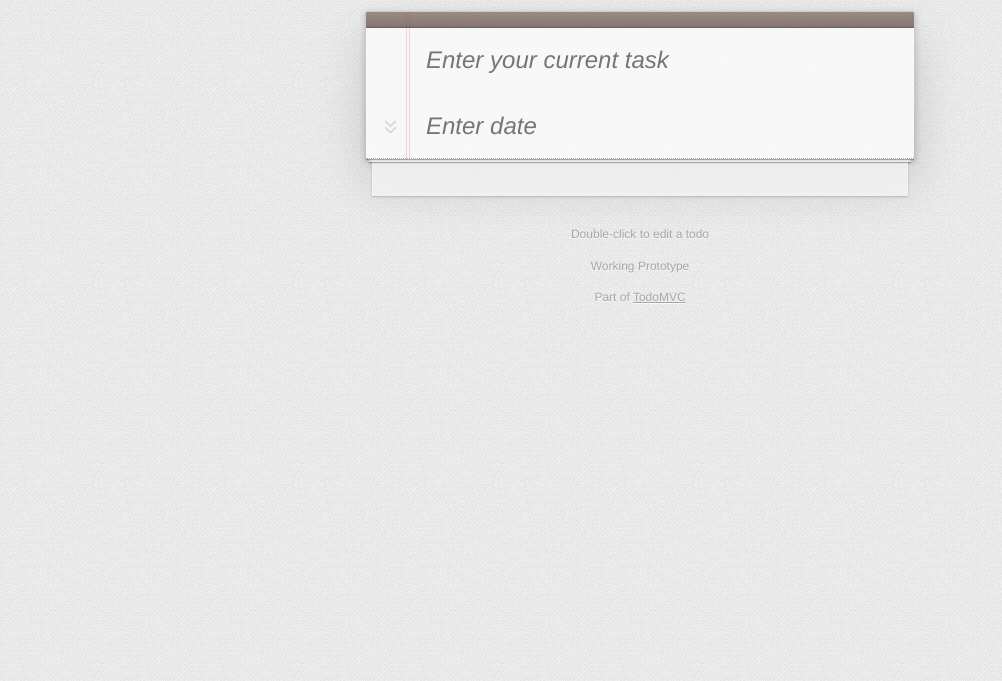
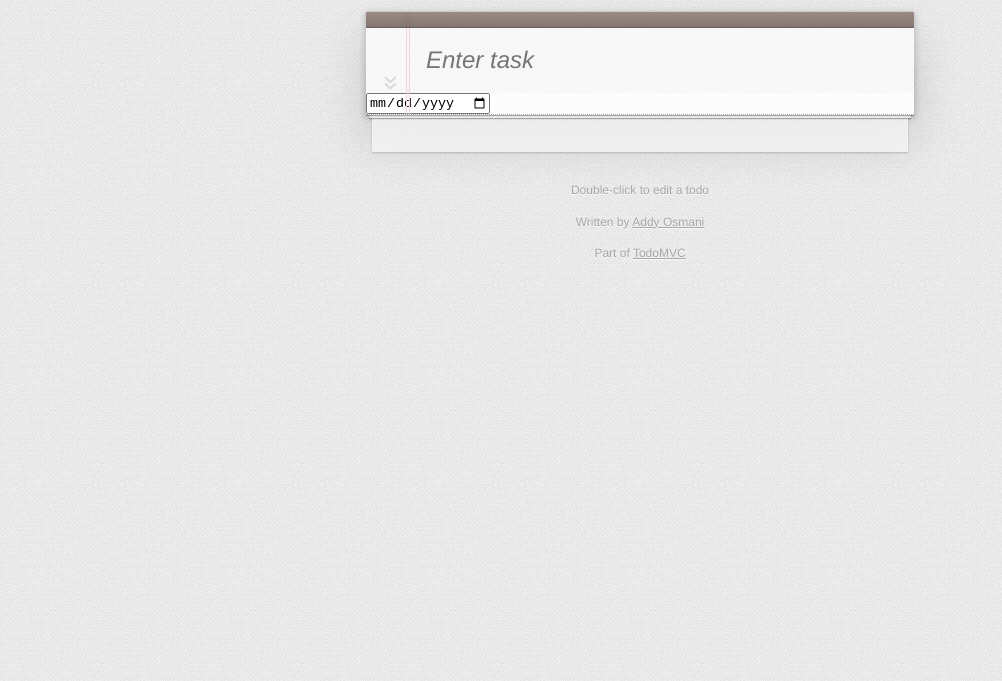
Before and after one commit to aed7/IS-322-Homework_3, a plain HTML site: page index.html in a window 1280 px wide. Shown: the part 119-800 px from the top of the page, without its empty margins (0-1002 px from the left). Drawn offline with Linux system fonts and the light colour scheme; no server answers.

Commit message:
added date picker

```diff
--- a/index.html
+++ b/index.html
@@ -10,8 +10,8 @@
 		<section id="todoapp">
 			<header id="header">
 				<h1>todos</h1>
-				<input id="new-todo" placeholder="Enter your current task" autofocus>
-				<input id="new-todo" placeholder="Enter date" autofocus>
+				<input id="new-todo" placeholder="Enter task" autofocus>
+				<input id="new-date" type="date">
 			</header>
 			<section id="main">
 				<input id="toggle-all" type="checkbox">
@@ -22,9 +22,21 @@
 		</section>
 		<footer id="info">
 			<p>Double-click to edit a todo</p>
-			<p>Working Prototype </p>
+			<p>Written by <a href="http://addyosmani.github.com/todomvc/">Addy Osmani</a></p>
 			<p>Part of <a href="http://todomvc.com">TodoMVC</a></p>
 		</footer>
 		<script data-main="js/main" src="bower_components/requirejs/require.js"></script>
+		<!--<!--<script src="js/views/todos.js"></script>-->
+		<!--<script src="bower_components/todomvc-common/base.js"></script>-->
+		<!--<script src="bower_components/jquery/jquery.js"></script>-->
+		<!--<script src="bower_components/underscore/underscore.js"></script>-->
+		<!--<script src="bower_components/backbone/backbone.js"></script>-->
+		<!--<script src="bower_components/backbone.localStorage/backbone.localStorage.js"></script>-->
+		<!--<script src="js/models/todo.js"></script>-->
+		<!--<script src="js/collections/todos.js"></script>-->
+		<!--<script src="js/views/todos.js"></script>-->
+		<!--<script src="js/views/app.js"></script>-->
+		<!--<script src="js/routers/router.js"></script>-->
+		<!--<script src="js/app.js"></script>-->
 	</body>
 </html>
```
